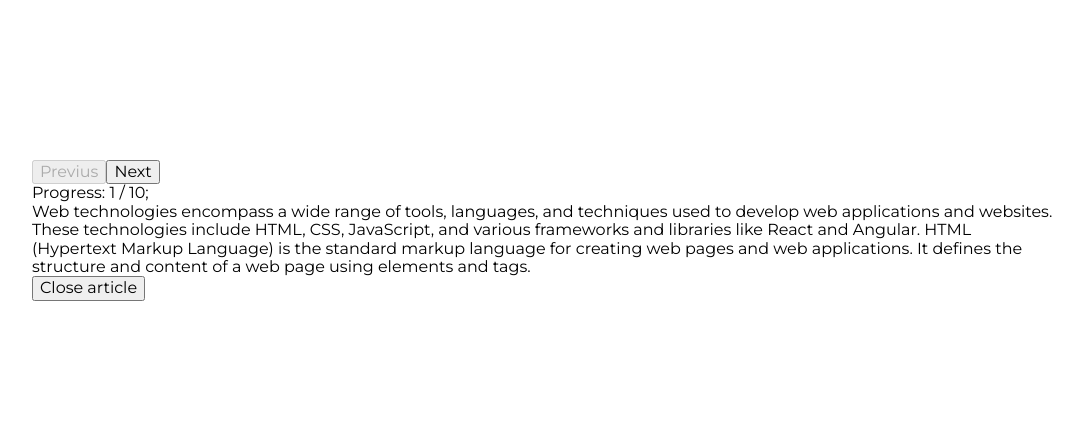
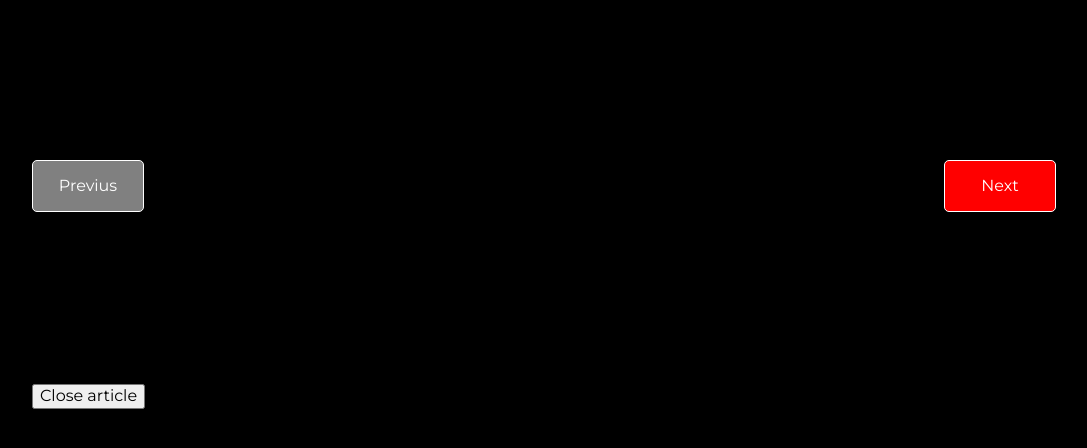
Before and after one commit to KaterynaKocheharova/article_reader, a React (Vite) app: page / in a window 1280 px wide. Shown: the top 448 px of the page, without its empty margins (96-1183 px from the left). Built offline with nearby package versions, Linux system fonts and the light colour scheme.

Commit message:
style controls

```diff
--- a/package.json
+++ b/package.json
@@ -10,6 +10,7 @@
     "preview": "vite preview"
   },
   "dependencies": {
+    "clsx": "^2.1.1",
     "framer-motion": "^11.1.7",
     "modern-normalize": "^2.0.0",
     "react": "^18.2.0",
--- a/src/Components/Controls/Controls.jsx
+++ b/src/Components/Controls/Controls.jsx
@@ -1,3 +1,6 @@
+import clsx from "clsx";
+import css from "./Controls.module.css";
+
 export default function Controls({
   onNext,
   onPrev,
@@ -5,11 +8,19 @@ export default function Controls({
   isArticleLast,
 }) {
   return (
-    <div>
-      <button onClick={onPrev} disabled={isArticleFirst}>
+    <div className={css["controls-container"]}>
+      <button
+        className={clsx(css["controls-button"], css["button-prev"])}
+        onClick={onPrev}
+        disabled={isArticleFirst}
+      >
         Previus
       </button>
-      <button onClick={onNext} disabled={isArticleLast}>
+      <button
+        className={clsx(css["controls-button"], css["button-next"])}
+        onClick={onNext}
+        disabled={isArticleLast}
+      >
         Next
       </button>
     </div>
--- /dev/null
+++ b/src/Components/Controls/Controls.module.css
@@ -0,0 +1,30 @@
+.controls-container {
+  display: flex;
+  justify-content: space-between;
+  flex-wrap: wrap;
+  user-select: none;
+}
+
+.controls-button {
+  width: var(--big-button-width);
+  padding: var(--big-button-padding);
+  border: 0;
+  border-radius: var(--small-border-radius);
+  cursor: pointer;
+  color: var(--white-color);
+  border: 1px solid var(--white-color);
+  margin-bottom: var(--big-mb);
+}
+
+.controls-button:disabled {
+  background-color: grey;
+  cursor: not-allowed;
+}
+
+.button-prev {
+  background-color: var(--black-color);
+}
+
+.button-next {
+  background-color: var(--red-color);
+}
--- a/src/index.css
+++ b/src/index.css
@@ -2,10 +2,15 @@
   --black-color: #000000;
   --white-color: #ffffff;
   --red-color: #ff0000;
+  --big-button-padding: 1rem;
+  --big-button-width: 7rem;
+  --small-border-radius: 5px;
+  --big-mb: 5rem;
 }
 
 body {
   font-family: "Montserrat", sans-serif;
+  background-color: var(--black-color);
 }
 
 h1,
```
Also changed, not shown: 1 other file (tests, documents, lock files or other folders).
